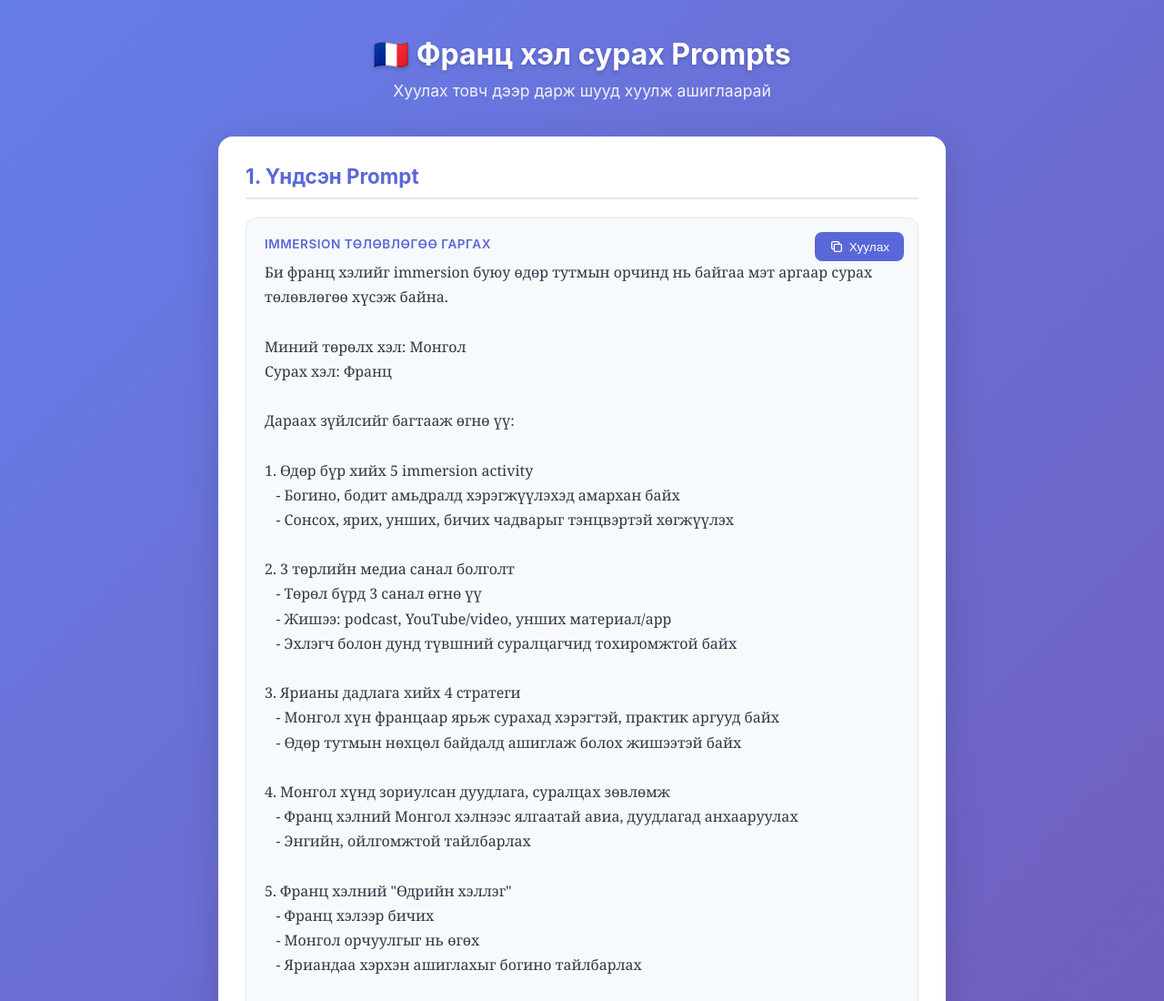
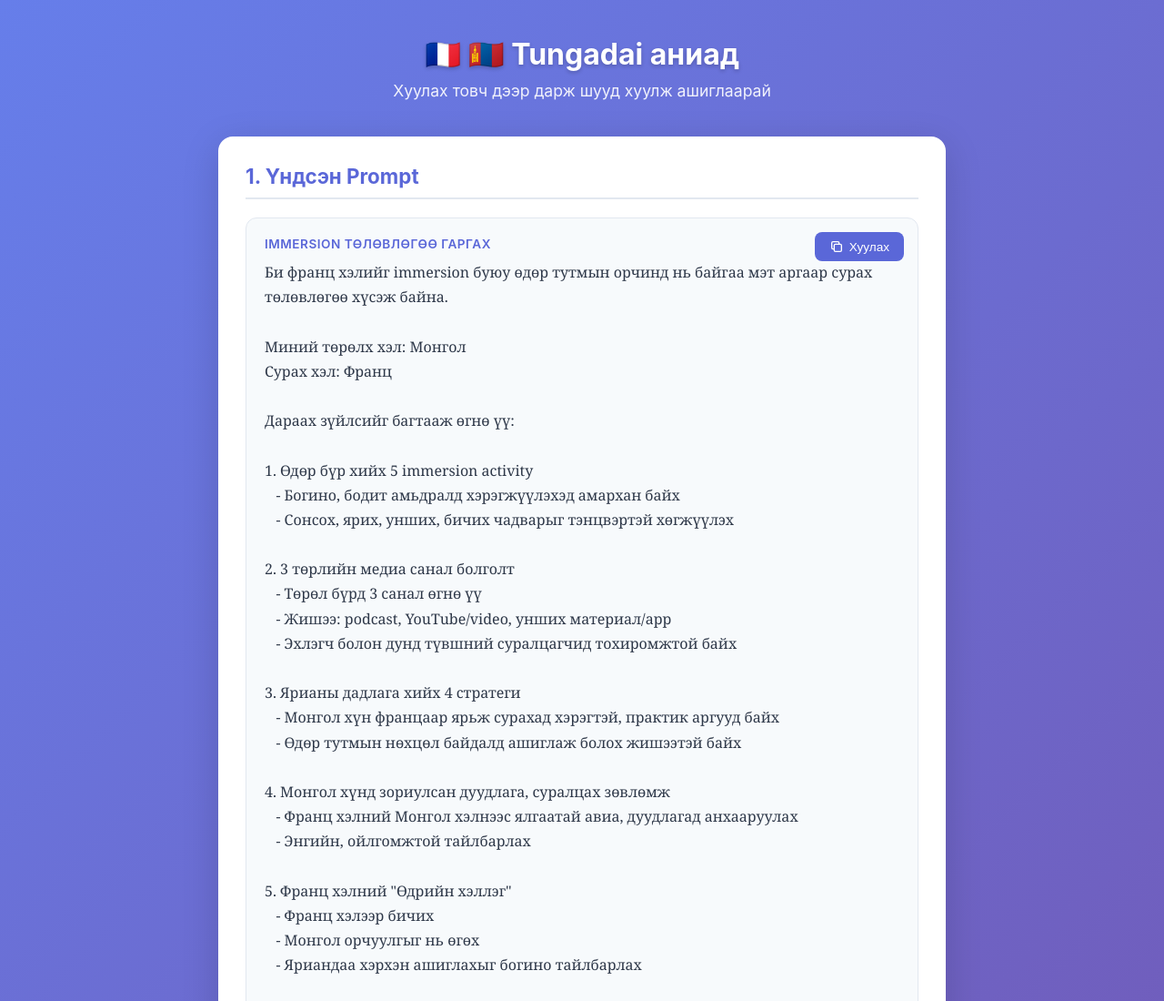
Before and after one commit to tuvshinjargal/learn-french, a plain HTML site: page index.html in a window 1280 px wide. Shown: the top 1100 px of the page at 91% size. Drawn offline with Linux system fonts and the light colour scheme.

Commit message:
Update page title to 🇫🇷 🇲🇳 Tungadai аниад

```diff
--- a/index.html
+++ b/index.html
@@ -3,7 +3,7 @@
 <head>
     <meta charset="UTF-8">
     <meta name="viewport" content="width=device-width, initial-scale=1.0">
-    <title>Франц хэл сурах Prompts</title>
+    <title>🇫🇷 🇲🇳 Tungadai аниад</title>
     <style>
         * {
             margin: 0;
@@ -173,7 +173,7 @@
 </head>
 <body>
     <div class="container">
-        <h1>🇫🇷 Франц хэл сурах Prompts</h1>
+        <h1>🇫🇷 🇲🇳 Tungadai аниад</h1>
         <p class="subtitle">Хуулах товч дээр дарж шууд хуулж ашиглаарай</p>
 
         <!-- Main Prompt -->
```
